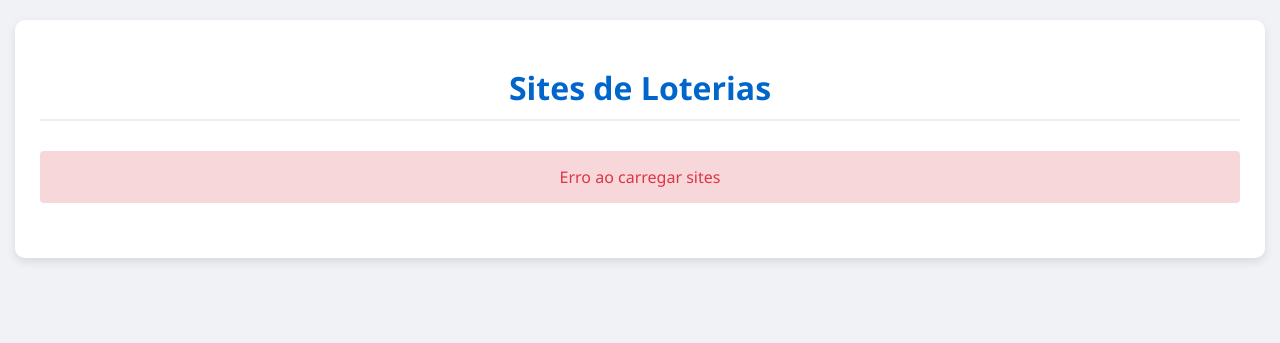
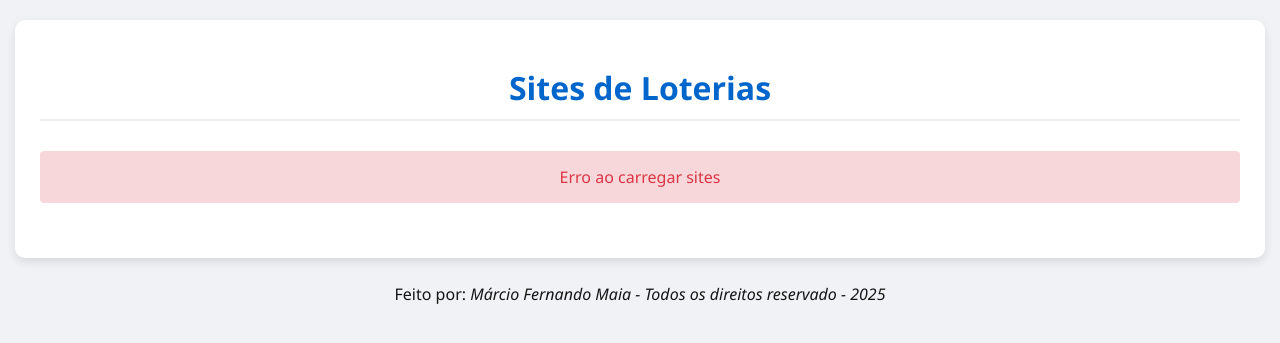
Before and after one commit to projetospyton2025/AbrirSitesLocais, a Python web app: template templates/index.html in a window 1280 px wide. Shown: the top 343 px of the page. Run offline with Jinja, Linux system fonts and the light colour scheme; the template is opened without the code that fills it, so the values that code supplies are empty.

Commit message:
Inserido o footer

```diff
--- a/static/style.css
+++ b/static/style.css
@@ -140,6 +140,13 @@ section {
     margin: 10px 0;
     text-align: center;
 }
+        footer {
+            color: #161515;
+            text-align: center;
+            padding: 5px;
+            margin-bottom: auto;
+            margin-top: 10px; /* Espaço acima do rodapé */
+         }
 
 /* Responsividade */
 @media (max-width: 768px) {
--- a/templates/index.html
+++ b/templates/index.html
@@ -15,6 +15,9 @@
             <div id="sites" class="sites-container"></div>
         </section>
     </div>
+
+	<footer>Feito por: <i>Márcio Fernando Maia -  Todos os direitos reservado - 2025</footer>
+
     <script src="{{ url_for('static', filename='script.js') }}"></script>
 </body>
 </html>
```
